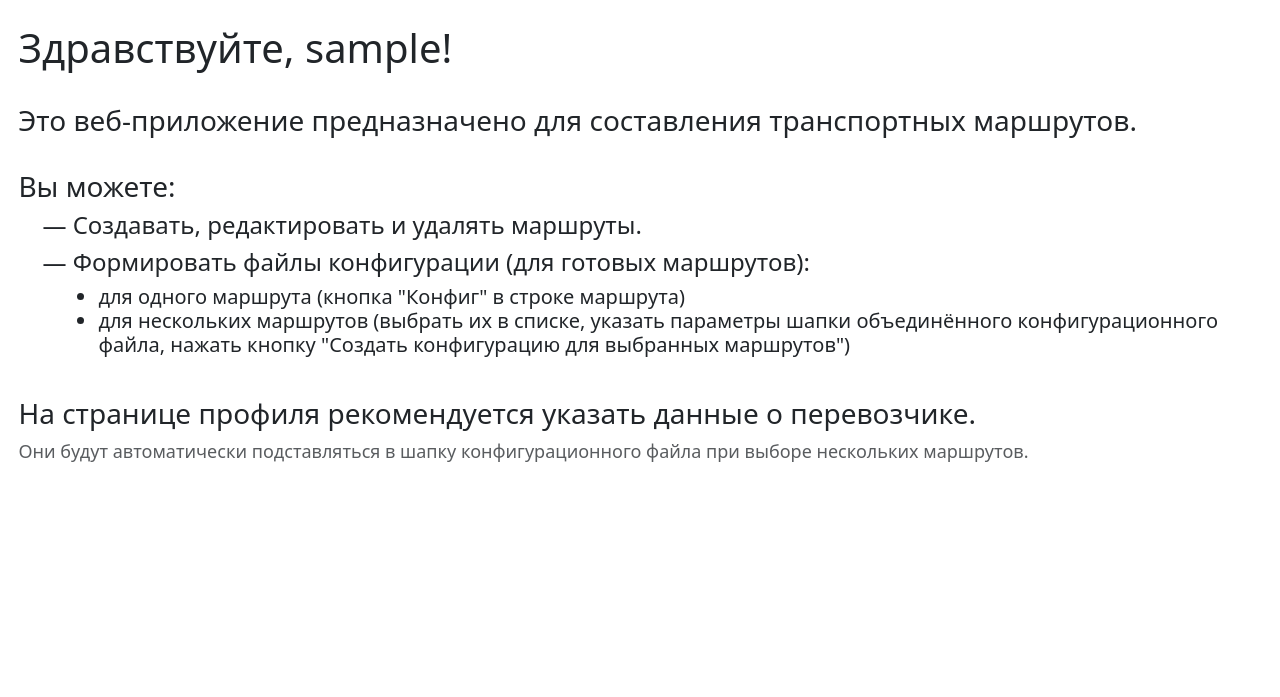
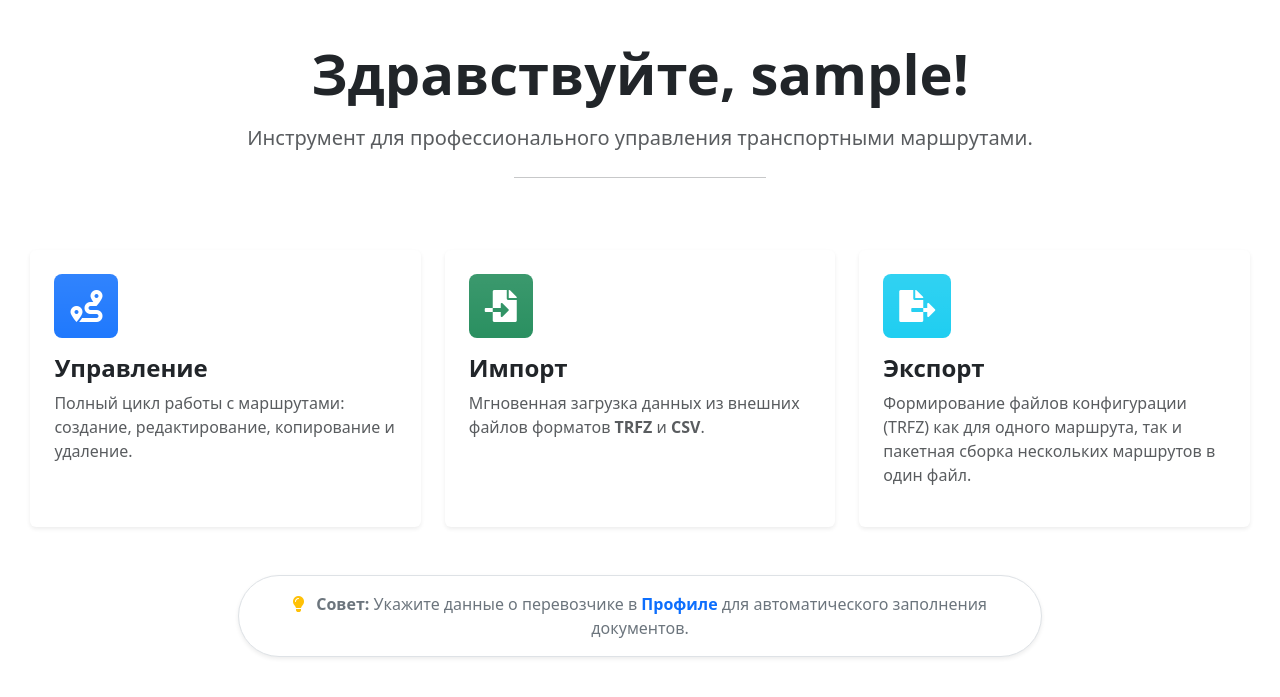
Before and after one commit to Quros7/TransportRoutesApp, a Flask app: page / in a window 1280 px wide. Shown: the part 56-753 px from the top of the page. Run offline with Flask 3, Linux system fonts and the light colour scheme; the visitor is signed in with stand-in values (Sample User, id 1); some libraries are stand-ins or nearby versions.

Commit message:
index page refactor

```diff
--- a/app/templates/index.html
+++ b/app/templates/index.html
@@ -1,20 +1,115 @@
 {% extends "base.html" %}
 
 {% block content %}
-    <h1>Здравствуйте, {{ current_user.username }}!</h1><br>
+<div class="container py-3">
+    <!-- Приветственная секция -->
+    <div class="row mb-5">
+        <div class="col-lg-10 mx-auto text-center">
+            <h1 class="display-4 fw-bold mb-3">Здравствуйте, {{ current_user.username }}!</h1>
+            <p class="lead text-muted">Инструмент для профессионального управления транспортными маршрутами.</p>
+            <hr class="my-4 w-25 mx-auto">
+        </div>
+    </div>
 
-    <h3>Это веб-приложение предназначено для составления транспортных маршрутов.</h3><br>
+    <!-- Основные возможности -->
+    <div class="row g-4 mb-5">
+        <div class="col-md-6 col-lg-4">
+            <div class="card h-100 border-0 shadow-sm">
+                <div class="card-body p-4">
+                    <div class="d-inline-flex align-items-center justify-content-center bg-primary bg-gradient text-white rounded-3 mb-3 p-3">
+                        <i class="fas fa-route fa-2x"></i>
+                    </div>
+                    <h4 class="fw-bold">Управление</h4>
+                    <p class="text-muted">Полный цикл работы с маршрутами: создание, редактирование, копирование и удаление.</p>
+                </div>
+            </div>
+        </div>
 
-    <h3>Вы можете:</h3>
-    <h4 class="ms-4">— Создавать, редактировать и удалять маршруты.</h4>
-    <h4 class="ms-4">— Формировать файлы конфигурации (для готовых маршрутов):<h4>
-    <h5>
-        <ul class="index-list">
-            <li>для одного маршрута (кнопка "Конфиг" в строке маршрута)</li>
-            <li>для нескольких маршрутов (выбрать их в списке, указать параметры шапки объединённого конфигурационного файла, нажать кнопку "Создать конфигурацию для выбранных маршрутов")</li>
-        </ul>
-    </h5><br>
+        <div class="col-md-6 col-lg-4">
+            <div class="card h-100 border-0 shadow-sm">
+                <div class="card-body p-4">
+                    <div class="d-inline-flex align-items-center justify-content-center bg-success bg-gradient text-white rounded-3 mb-3 p-3">
+                        <i class="fas fa-file-import fa-2x"></i>
+                    </div>
+                    <h4 class="fw-bold">Импорт</h4>
+                    <p class="text-muted">Мгновенная загрузка данных из внешних файлов форматов <strong>TRFZ</strong> и <strong>CSV</strong>.</p>
+                </div>
+            </div>
+        </div>
 
-    <h3>На странице профиля рекомендуется указать данные о перевозчике.</h3>
-    <p class="text-muted index-desc-small">Они будут автоматически подставляться в шапку конфигурационного файла при выборе нескольких маршрутов.</p>
+        <div class="col-md-6 col-lg-4">
+            <div class="card h-100 border-0 shadow-sm">
+                <div class="card-body p-4">
+                    <div class="d-inline-flex align-items-center justify-content-center bg-info bg-gradient text-white rounded-3 mb-3 p-3">
+                        <i class="fas fa-file-export fa-2x"></i>
+                    </div>
+                    <h4 class="fw-bold">Экспорт</h4>
+                    <p class="text-muted">Формирование файлов конфигурации (TRFZ) как для одного маршрута, так и пакетная сборка нескольких маршрутов в один файл.</p>
+                </div>
+            </div>
+        </div>
+    </div>
+
+    <!-- Секция для Администратора -->
+    {% if current_user.is_admin %}
+    <div class="row mb-5">
+        <div class="col-lg-10 mx-auto">
+            <div class="card border-0 bg-light shadow-sm">
+                <div class="card-body p-4 p-md-5">
+                    <div class="d-flex align-items-center justify-content-center mb-4">
+                        <i class="fas fa-user-shield text-primary fa-2x me-3"></i>
+                        <h3 class="mb-0 fw-bold">Вам доступны возможности администратора</h3>
+                    </div>
+                    <div class="row g-3">
+                        <div class="col-md-4">
+                            <div class="d-flex align-items-start">
+                                <i class="fas fa-check-circle text-success mt-1 me-2"></i>
+                                <span>Доступ ко всем маршрутам пользователей</span>
+                            </div>
+                        </div>
+                        <div class="col-md-4">
+                            <div class="d-flex align-items-start">
+                                <i class="fas fa-check-circle text-success mt-1 me-2"></i>
+                                <span>Админ-панель для управления и статистики</span>
+                            </div>
+                        </div>
+                        <div class="col-md-4">
+                            <div class="d-flex align-items-start">
+                                <i class="fas fa-check-circle text-success mt-1 me-2"></i>
+                                <span>Межпользовательское копирование</span>
+                            </div>
+                        </div>
+                    </div>
+                </div>
+            </div>
+        </div>
+    </div>
+    {% endif %}
+
+    <!-- Полезный совет -->
+    <div class="row">
+        <div class="col-lg-8 mx-auto text-center text-secondary">
+            <div class="p-3 border rounded-pill bg-white shadow-sm d-inline-block px-4">
+                <i class="fas fa-lightbulb text-warning me-2"></i>
+                <strong>Совет:</strong> Укажите данные о перевозчике в
+                <a href="{{ url_for('profile.user', username=current_user.username) }}" class="text-decoration-none fw-bold">Профиле</a>
+                для автоматического заполнения документов.
+            </div>
+        </div>
+    </div>
+</div>
+
+<style>
+    /* Плавное появление карточек при загрузке */
+    .card {
+        transition: transform 0.2s ease-in-out, shadow 0.2s ease-in-out;
+    }
+    .card:hover {
+        transform: translateY(-5px);
+        box-shadow: 0 0.5rem 1rem rgba(0, 0, 0, 0.15) !important;
+    }
+    .bg-gradient {
+        background-size: 200% 200%;
+    }
+</style>
 {% endblock %}
```
